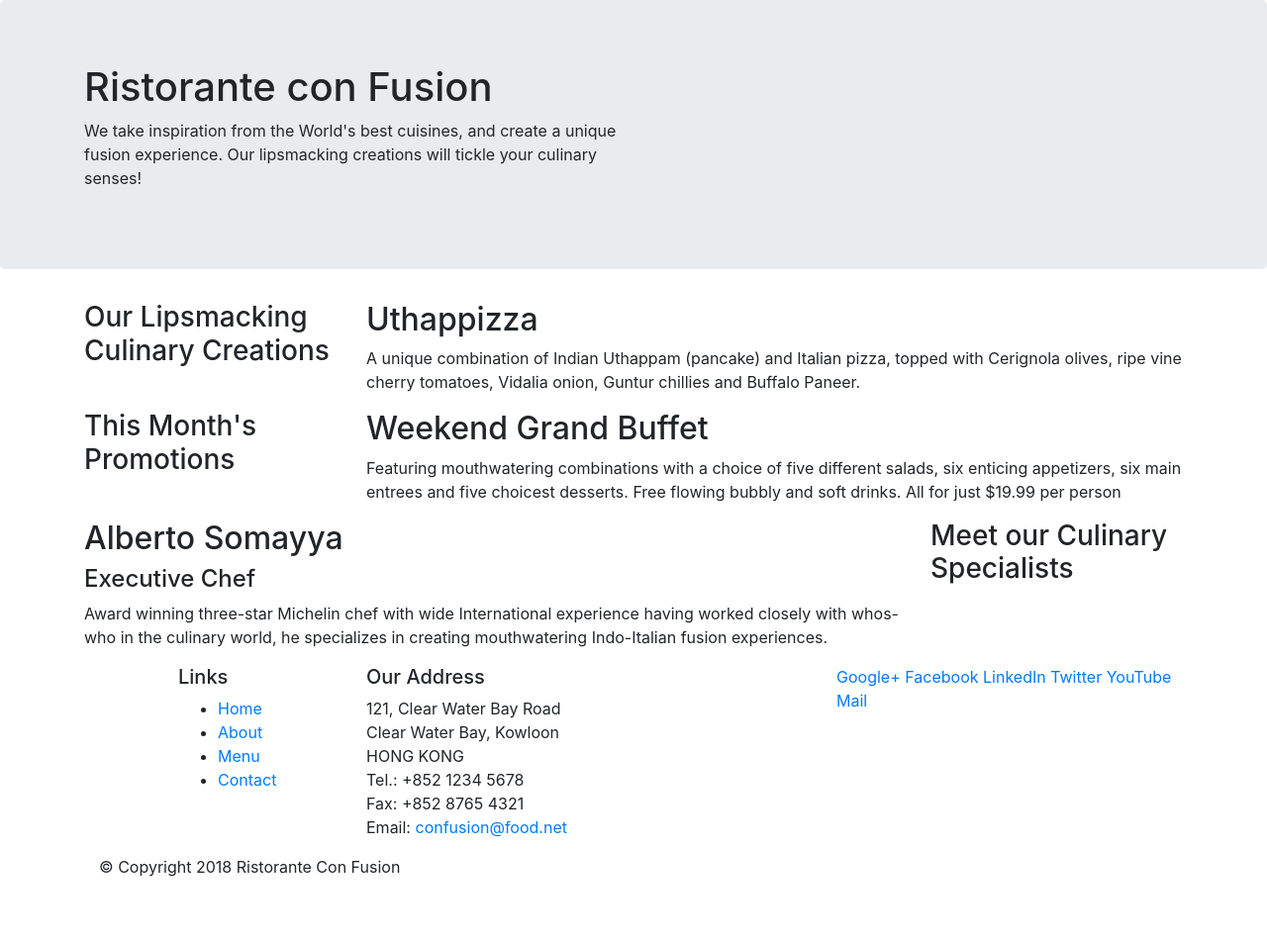
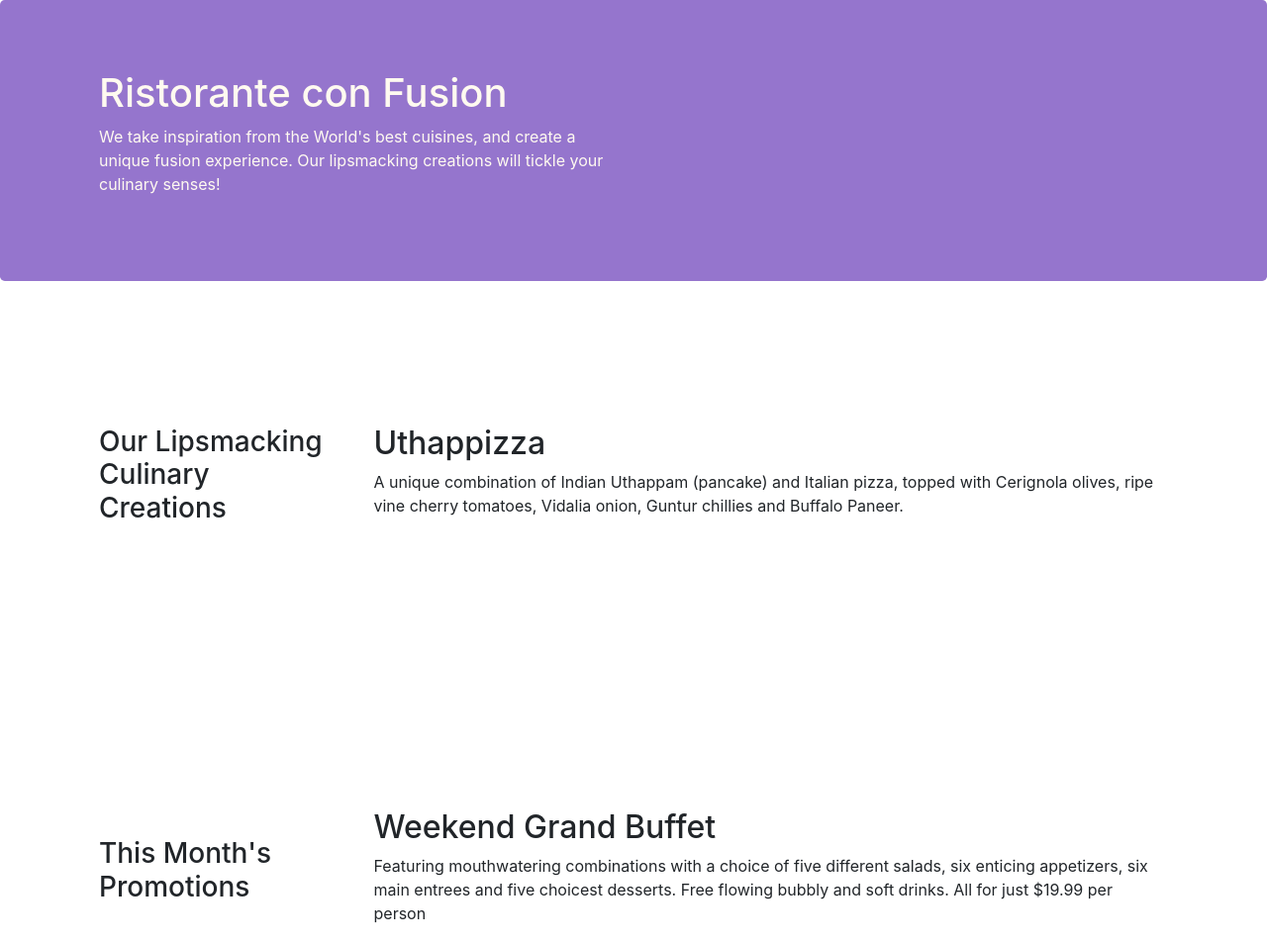
Before and after one commit to Iamsaish/bootstrapeg, a website: page index.html in a window 1280 px wide. Shown: the top 954 px of the page at 99% size. Before the commit the page ends 904 px from the top, so only its background shows below. Drawn offline with nearby package versions, Linux system fonts and the light colour scheme.

Commit message:
fourth commit

```diff
--- /dev/null
+++ b/css/style.css
@@ -0,0 +1,31 @@
+.row-header{
+    margin: 0px;
+    padding: 0px auto;
+}
+
+.row-content{
+    margin: 0px auto;
+    padding:50px 0px 50px 0px;
+    border-bottom:1pm ridge;
+    min-height: 400px;
+}
+
+.footer{
+    background-color: lavenderblush;
+    margin: 0px auto;
+    padding: 20px 0px 20px 0px;
+}
+
+.jumbotron{
+    padding: 70px 30px 70px 30px;
+    margin: 0px auto;
+    background-color:#9575CD;
+    color: floralwhite;
+
+}
+
+.address{
+    font-size: 80px;
+    margin: 0px;
+    color: #0f0f0f;
+}
--- a/index.html
+++ b/index.html
@@ -10,13 +10,14 @@
 
      <!-- Bootstrap CSS -->
      <link rel="stylesheet" href="node_modules/bootstrap/dist/css/bootstrap.min.css">
+     <link rel="stylesheet" href="css/style.css">
 </head>
 
 <body>
 
     <header class="jumbotron">
         <div class="container">
-            <div class="row">
+            <div class="row row-header">
                 <div class="col-12 col-sm-6">
                     <h1>Ristorante con Fusion</h1>
                     <p>We take inspiration from the World's best cuisines, and create a unique fusion experience. Our lipsmacking creations will tickle your culinary senses!</p>
@@ -28,7 +29,7 @@
     </header>
 
     <div class="container">
-        <div class="row">
+        <div class="row row-content align-items-center">
             <div class="col-12 col-sm-4 order-sm-first col-md-3">
                 <h3>Our Lipsmacking Culinary Creations</h3>
             </div>
@@ -39,7 +40,7 @@
         </div>
 
 
-        <div class="row">
+        <div class="row row-content align-items-center">
             <div class="col-12 col-sm-4 col-md-3">
                 <h3>This Month's Promotions</h3>
             </div>
@@ -49,7 +50,7 @@
             </div>
         </div>
 
-        <div class="row">
+        <div class="row row-content align-items-center">
             <div class="col-12 col-sm-4 order-sm-last col-md-3">
                 <h3>Meet our Culinary Specialists</h3>
             </div>
@@ -61,12 +62,12 @@
         </div>
     </div>
 
-    <footer>
+    <footer class="footer">
         <div class="container">
-            <div class="row" >
+            <div class="row">
                 <div class="col-4 offset-1 col-sm-2">
                     <h5>Links</h5>
-                    <ul>
+                    <ul class="list-unstyled">
                         <li><a href="#">Home</a></li>
                         <li><a href="#">About</a></li>
                         <li><a href="#">Menu</a></li>
@@ -84,8 +85,8 @@
 		              Email: <a href="mailto:confusion@food.net">confusion@food.net</a>
 		           </address>
                 </div>
-                <div class="col-12 col-sm-4">
-                    <div>
+                <div class="col-12 col-sm-4 align-self-center">
+                    <div class="text-center">
                         <a href="http://google.com/+">Google+</a>
                         <a href="http://www.facebook.com/profile.php?id=">Facebook</a>
                         <a href="http://www.linkedin.com/in/">LinkedIn</a>
@@ -95,8 +96,8 @@
                     </div>
                 </div>
            </div>
-           <div>
-                <div class="col-auto">
+           <div class="text-center">
+                <div class="col-auto justify-content-center">
                     <p>© Copyright 2018 Ristorante Con Fusion</p>
                 </div>
            </div>
```
